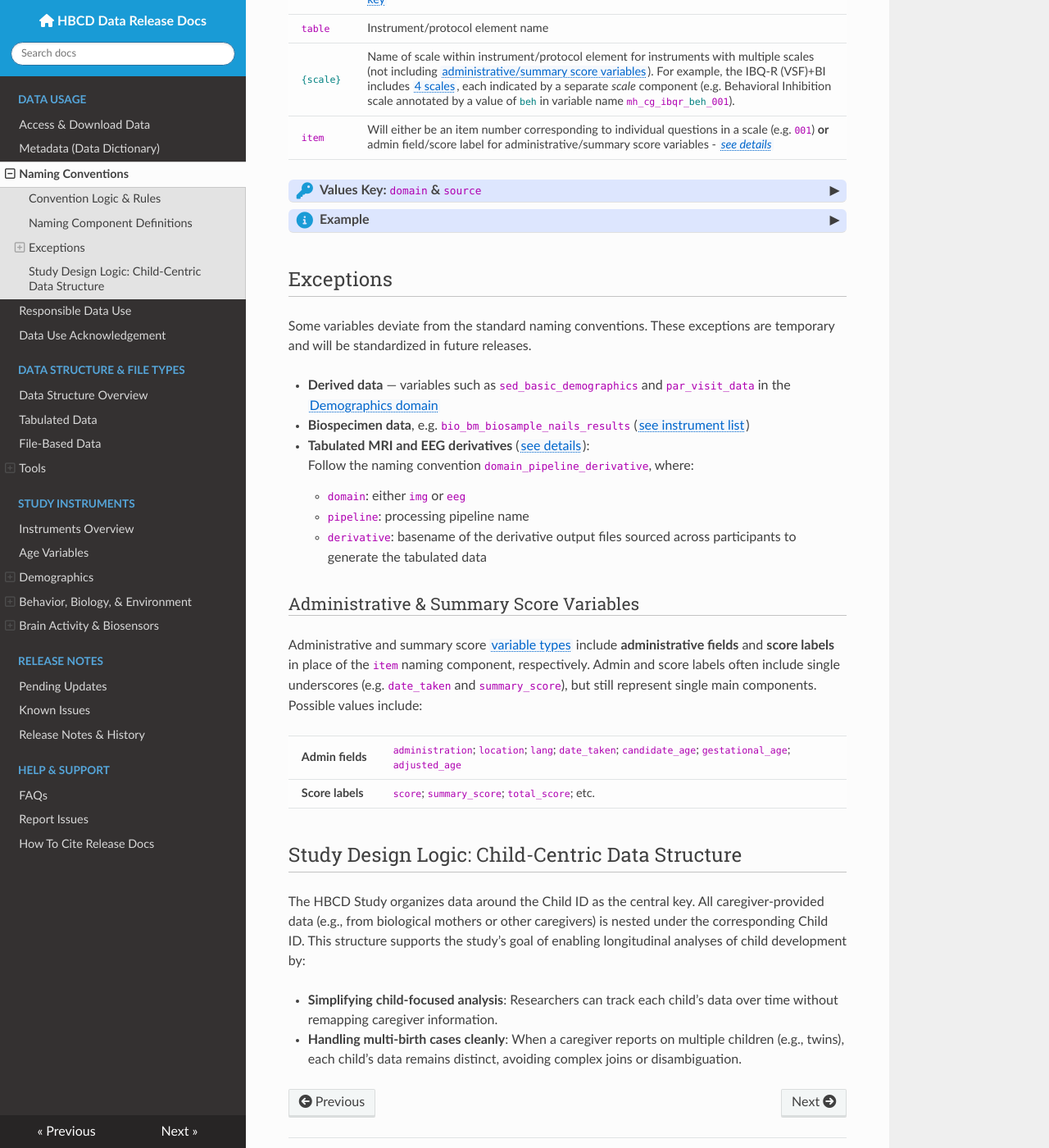
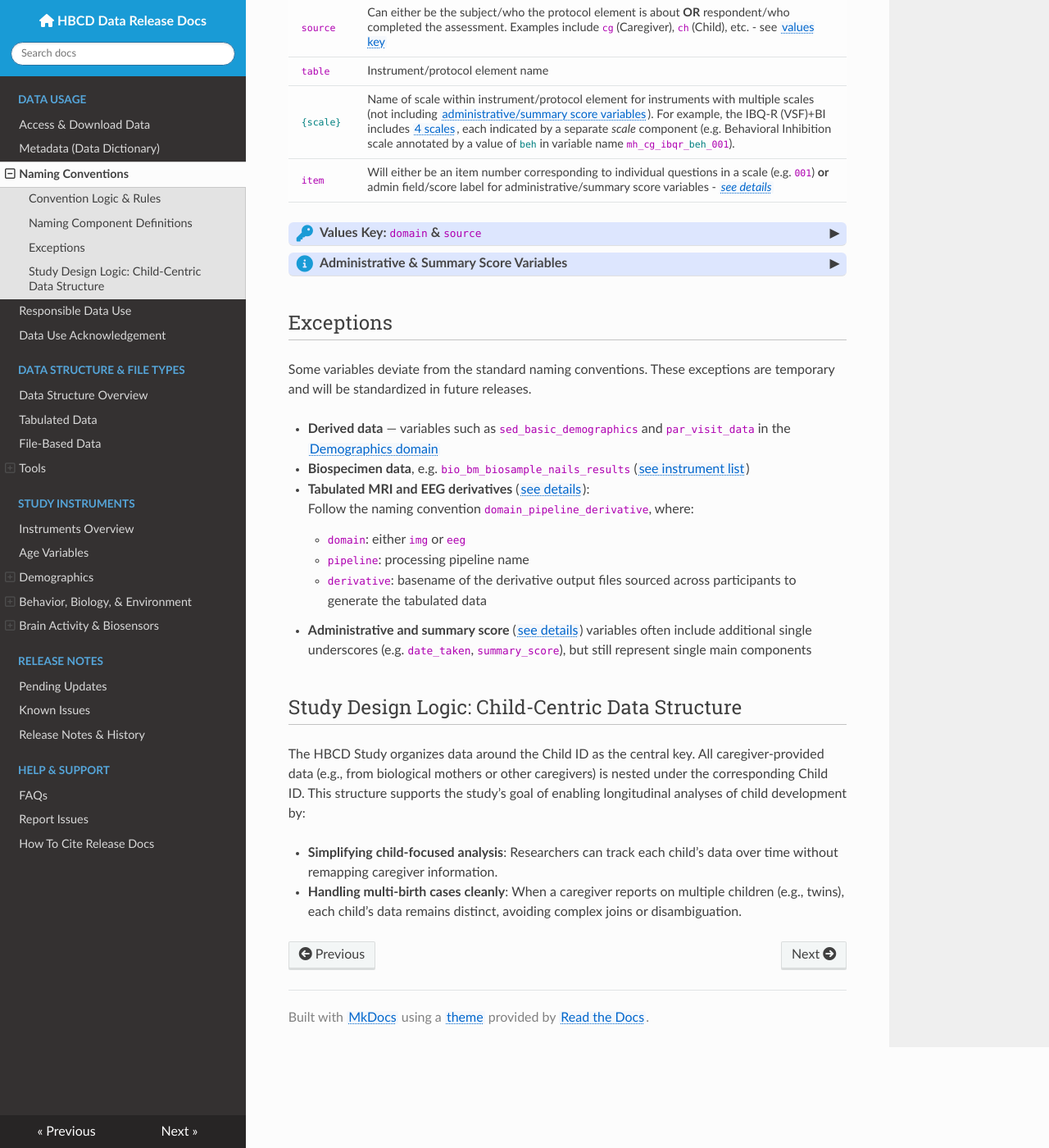
Before and after one commit to nbdc-datahub/hbcd-docs, an MkDocs documentation site: the page built from docs/access/naming-conventions.md, in a window 1280 px wide and 1400 px high, scrolled down 922 px. Shown: the whole window at 82% size. Built offline with MkDocs 1.6.1, drawn with Linux system fonts in a browser that asks for light colours; nearby versions of some CDN libraries.

Commit message:
finish naming conventions page

```diff
--- a/docs/access/naming-conventions.md
+++ b/docs/access/naming-conventions.md
@@ -11,6 +11,31 @@
 </p>
 
 Variable names may also include **subcomponents**, separated by double ( `__` ) underscores to indicate nested components of `table`, <code><span style="color: teal;">scale</span></code>, and/or `item`. Subcomponents distinguish finer details such as *subscales*, *versions*, or *counter types*. Finally, **multiselect fields** are preceded by triple underscores ( `___` ), mainly relevant for [V01 Demographics](../instruments/SED/v01-demo.md) (`sed_bm_demo`) variables.
+
+<div id="example" class="table-banner" onclick="toggleCollapse(this)">
+  <span class="emoji"><i class="fa-solid fa-circle-info"></i></span>
+  <span class="text-with-link">
+  <span class="text">Example</span>
+  <a class="anchor-link" href="#example" title="Copy link">
+  <i class="fa-solid fa-link"></i>
+  </a>
+  </span>
+  <span class="arrow">▸</span>
+</div>
+<div class="table-collapsible-content">
+<p>Let's break down the following example: <code>ncl_cg_spm2__inf_soc_001</code></p>
+<ul>
+<li><code>ncl</code>: <a href="../../instruments/#neurocog">Neurocognition &amp; Language</a> (<em>domain</em>)</li>
+<li><code>cg</code>: Caregiver (<em>source</em>)</li>
+<li><code>spm2__inf</code>: nested table name<ul>
+<li><code>spm2</code>: the <a href="../../instruments/neurocog/spm2">SPM-2</a> instrument (<em>table</em>)</li>
+<li><code>inf</code>: Infant version of SPM-2 (<em>table subcomponent</em>)</li>
+</ul>
+</li>
+<li><code>soc</code>: scale for metrics of socialization (<em>scale</em>)</li>
+<li><code>001</code>: item number (<em>item</em>)</li>
+</ul>
+</div>
 
 ## Naming Component Definitions
 
@@ -70,7 +95,6 @@
     <tr><td><code>sed</code></td><td>Social and Environmental Determinants</td></tr>
 </tbody>
 </table>
-
 <table class="compact-table-no-vertical-lines" style="flex: 1;">
 <thead>
     <tr><th>Source Values</th><th>Description</th></tr>
@@ -86,29 +110,30 @@
 </div>
 </div>
 
-<div id="example" class="table-banner" onclick="toggleCollapse(this)">
+<div id="administrative-summary-score-variables" class="table-banner" onclick="toggleCollapse(this)">
   <span class="emoji"><i class="fa-solid fa-circle-info"></i></span>
   <span class="text-with-link">
-  <span class="text">Example</span>
-  <a class="anchor-link" href="#example" title="Copy link">
+  <span class="text">Administrative & Summary Score Variables</span>
+  <a class="anchor-link" href="#administrative-summary-score-variables" title="Copy link">
   <i class="fa-solid fa-link"></i>
   </a>
   </span>
   <span class="arrow">▸</span>
 </div>
 <div class="table-collapsible-content">
-<p>Let's break down the following example: <code>ncl_cg_spm2__inf_soc_001</code></p>
-<ul>
-<li><code>ncl</code>: <a href="../../instruments/#neurocog">Neurocognition &amp; Language</a> (<em>domain</em>)</li>
-<li><code>cg</code>: Caregiver (<em>source</em>)</li>
-<li><code>spm2__inf</code>: nested table name<ul>
-<li><code>spm2</code>: the <a href="../../instruments/neurocog/spm2">SPM-2</a> instrument (<em>table</em>)</li>
-<li><code>inf</code>: Infant version of SPM-2 (<em>table subcomponent</em>)</li>
-</ul>
-</li>
-<li><code>soc</code>: scale for metrics of socialization (<em>scale</em>)</li>
-<li><code>001</code>: item number (<em>item</em>)</li>
-</ul>
+<p>Administrative and summary score <a href="../metadata/#type_var" target="_blank">variable types</a> include <b>administrative fields</b> and <b>score labels</b> in place of the <code>item</code> naming component, respectively. Possible values include:</p>
+<table class="table-no-vertical-lines" style="width: 100%; border-collapse: collapse; table-layout: fixed;">
+<tbody>
+<tr>
+  <td><b>Admin fields</b></td>
+  <td  style="word-wrap: break-word; white-space: normal;"><code>administration</code>; <code>location</code>; <code>lang</code>; <code>date_taken</code>; <code>candidate_age</code>; <code>gestational_age</code>; <code>adjusted_age</code></td>
+</tr>
+<tr>
+  <td><b>Score labels</b></td>
+  <td><code>score</code>; <code>summary_score</code>; <code>total_score</code>; etc.</td>
+</tr>
+</tbody>
+</table>
 </div>
 
 ## Exceptions
@@ -122,22 +147,7 @@
     - <code>domain</code>: either <code>img</code> or <code>eeg</code>
     - <code>pipeline</code>: processing pipeline name
     - <code>derivative</code>: basename of the derivative output files sourced across participants to generate the tabulated data
-
-### Administrative & Summary Score Variables
-
-Administrative and summary score <a href="../metadata/#type_var" target="_blank">variable types</a> include **administrative fields** and **score labels** in place of the `item` naming component, respectively. Admin and score labels often include single underscores (e.g. `date_taken` and `summary_score`), but still represent single main components. Possible values include:
-<table class="table-no-vertical-lines" style="width: 100%; border-collapse: collapse; table-layout: fixed;">
-<tbody>
-<tr>
-  <td><b>Admin fields</b></td>
-  <td  style="word-wrap: break-word; white-space: normal;"><code>administration</code>; <code>location</code>; <code>lang</code>; <code>date_taken</code>; <code>candidate_age</code>; <code>gestational_age</code>; <code>adjusted_age</code></td>
-</tr>
-<tr>
-  <td><b>Score labels</b></td>
-  <td><code>score</code>; <code>summary_score</code>; <code>total_score</code>; etc.</td>
-</tr>
-</tbody>
-</table>
+ - **Administrative and summary score** ([see details](#administrative-summary-score-variables)) variables often include additional single underscores (e.g. `date_taken`, `summary_score`), but still represent single main components
 
 ## Study Design Logic: Child-Centric Data Structure
 
```
